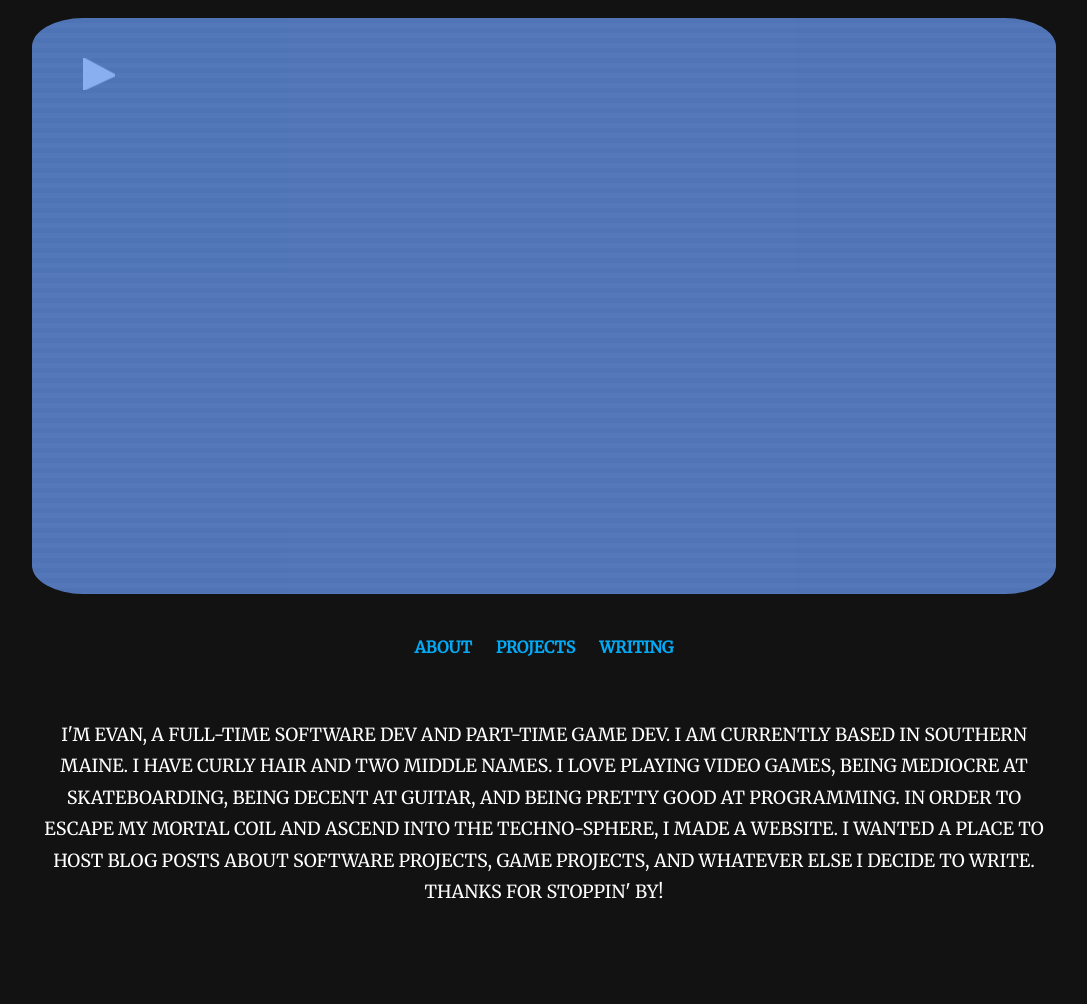
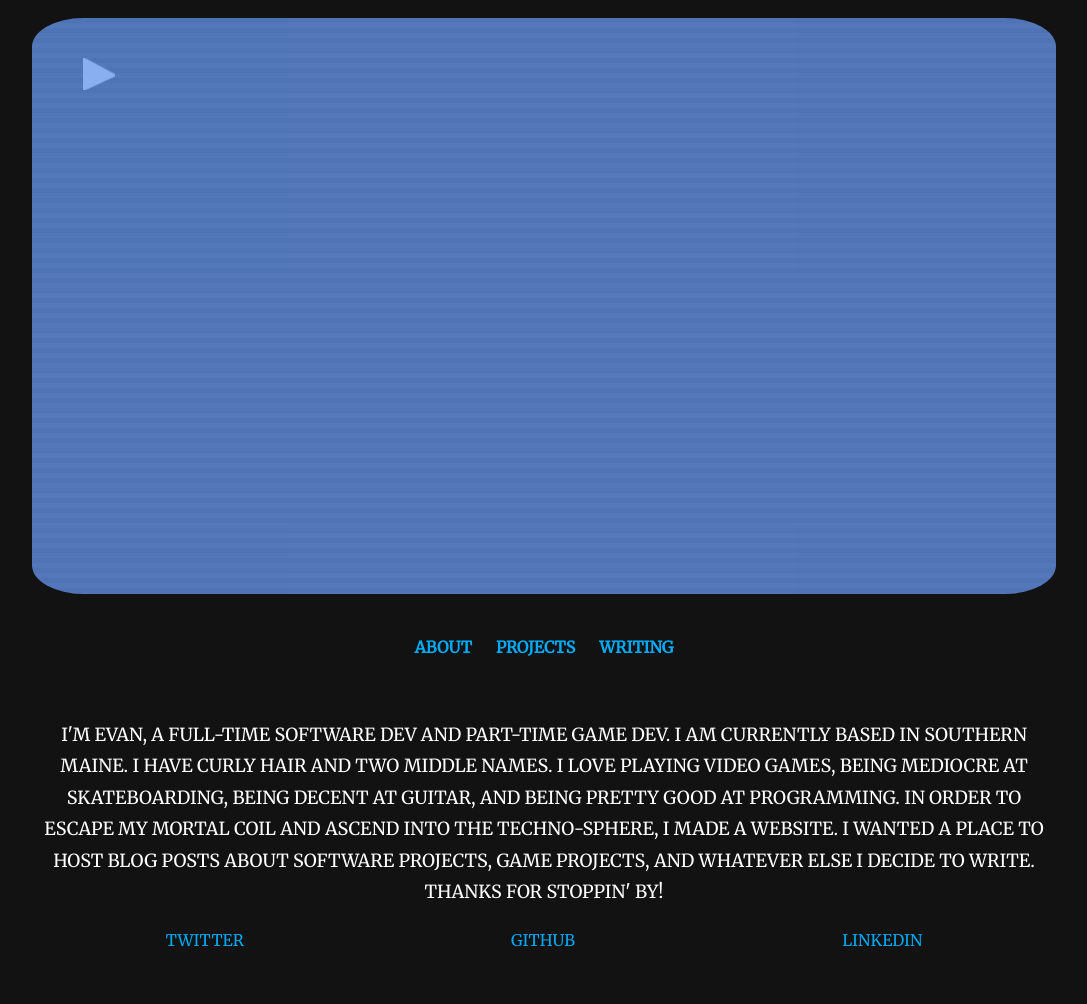
Before and after one commit to evanmrsampson/website, a Jekyll site: the page built from index.md, in a window 1280 px wide. Shown: the whole page, without its empty margins (96-1183 px from the left). Built offline with Jekyll 4.4.1, drawn with Linux system fonts in a browser that asks for light colours; before the commit the page ends 976 px from its top, so only the background shows below that.

Commit message:
change hover effect add some social links back in

```diff
--- a/index.md
+++ b/index.md
@@ -8,3 +8,9 @@
         I'm Evan, a full-time software dev and part-time game dev. I am currently based in southern Maine. I have curly hair and two middle names. I love playing video games, being mediocre at skateboarding, being decent at guitar, and being pretty good at programming. In order to escape my mortal coil and ascend into the techno-sphere, I made a website. I wanted a place to host blog posts about software projects, game projects, and whatever else I decide to write. Thanks for stoppin' by!
     </p>
 </div>
+
+<div id="social">
+    <a href="https://twitter.com/__majorbummer" target="_blank">twitter</a>
+    <a href="https://github.com/evanmrsampson" target="_blank">github</a>
+    <a href="https://www.linkedin.com/in/evan-m-r-sampson/" target="_blank">linkedin</a>
+</div>
--- a/style.css
+++ b/style.css
@@ -52,7 +52,7 @@
 	text-transform: lowercase;
 }
 
-.blog-content, #intro {
+.blog-content, #social {
 	padding-bottom: 50px;
 }
 
@@ -171,13 +171,21 @@
 }
 
 /* Navigation */
-.navigation-links a h2 {
+.navigation-links a h2, #social a {
 	color: #03a9f4;
 	text-align: center;
 }
 
-.navigation-links h4:hover {
+.navigation-links h4:hover, #social a:hover{
 	text-shadow: 0px 0px 3px white;
+}
+
+#social {
+	display: flex;
+}
+
+#social a {
+	flex-grow: 1;
 }
 
 #navigation {
@@ -240,7 +248,8 @@
 }
 
 .card:hover {
-	box-shadow: 0px 0px 3px 5px white;
+	transform: scale(1.025);
+	transition-duration: 300ms;
 }
 
 /* Media query */
```
